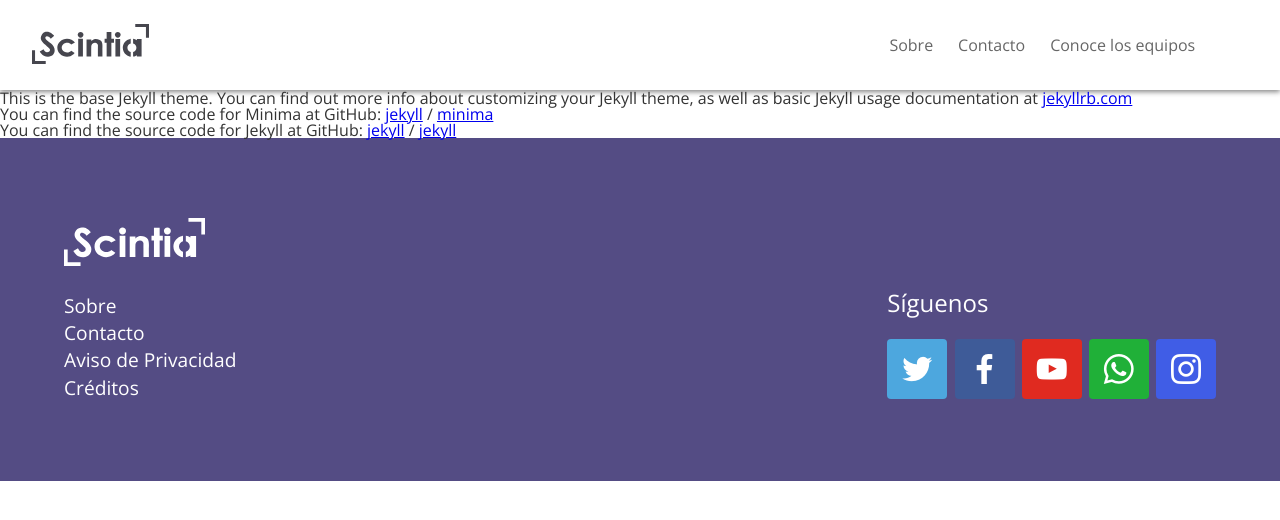
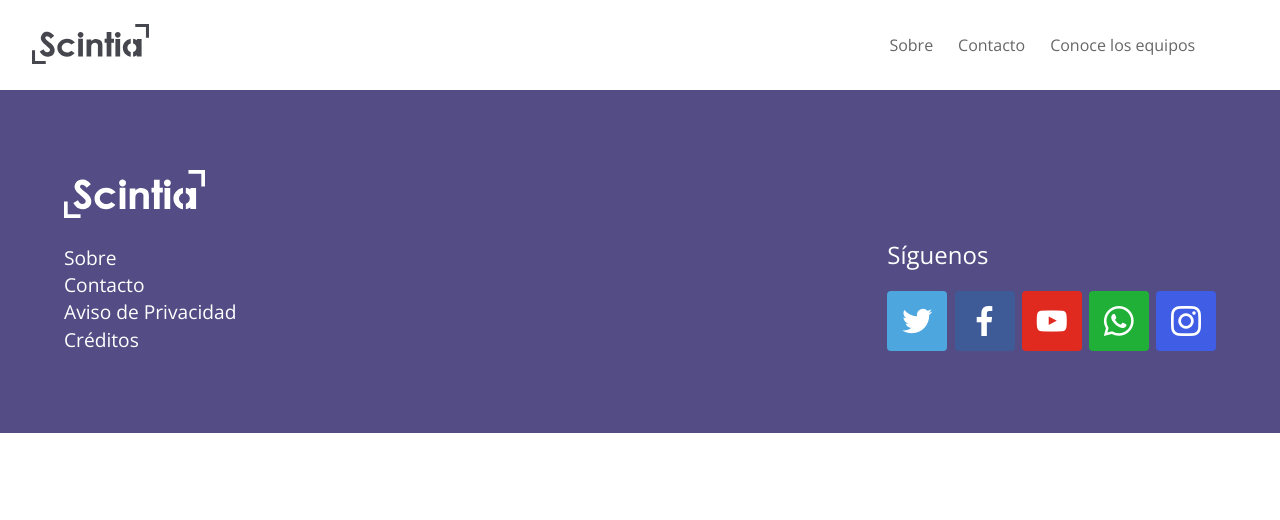
Before and after one commit to scintia-lab/scintia-lab.github.io, a Jekyll site: the page built from about.md, in a window 1280 px wide. Shown: the top 520 px of the page. Built offline with Jekyll 4.4.1, drawn with Linux system fonts in a browser that asks for light colours.

Commit message:
content changes

```diff
--- a/404.html
+++ b/404.html
@@ -19,6 +19,6 @@ layout: default
 <div class="container">
   <h1>404</h1>
 
-  <p><strong>Page not found :(</strong></p>
-  <p>The requested page could not be found.</p>
+  <p><strong>Oops, no encontramos la página :(</strong></p>
+  <p>La página solicitada no fue encontrada.</p>
 </div>
--- a/about.md
+++ b/about.md
@@ -3,16 +3,3 @@ layout: page
 title: Sobre
 permalink: /sobre/
 ---
-
-This is the base Jekyll theme. You can find out more info about customizing your Jekyll theme, as well as basic Jekyll usage documentation at [jekyllrb.com](https://jekyllrb.com/)
-
-You can find the source code for Minima at GitHub:
-[jekyll][jekyll-organization] /
-[minima](https://github.com/jekyll/minima)
-
-You can find the source code for Jekyll at GitHub:
-[jekyll][jekyll-organization] /
-[jekyll](https://github.com/jekyll/jekyll)
-
-
-[jekyll-organization]: https://github.com/jekyll
```
Also changed, not shown: contacto.md (+0 -13 lines), equipos.md (+0 -13 lines).
